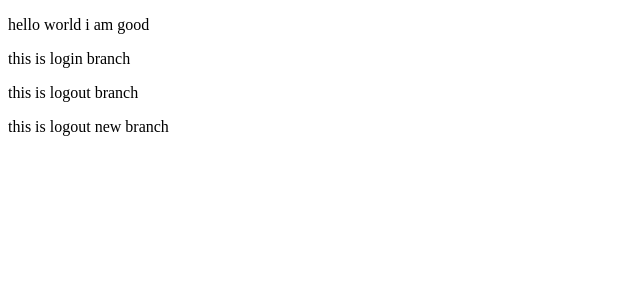
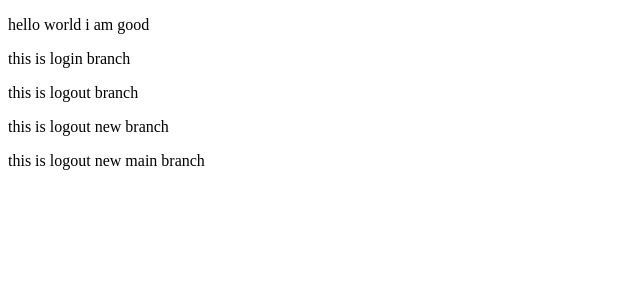
Before and after one commit to shashibrvsingh/git-expo, a React (Vite) app: page / in a window 1280 px wide. Shown: the top 300 px of the page, without its empty margins (0-640 px from the left). Built offline with nearby package versions, Linux system fonts and the light colour scheme.

Commit message:
added new files

```diff
--- a/src/App.jsx
+++ b/src/App.jsx
@@ -6,6 +6,7 @@ function App() {
       <p>this is login branch</p>
       <p>this is logout branch</p>
       <p>this is logout new branch</p>
+      <p>this is logout new main  branch</p>
     </div>
   );
 }
```
